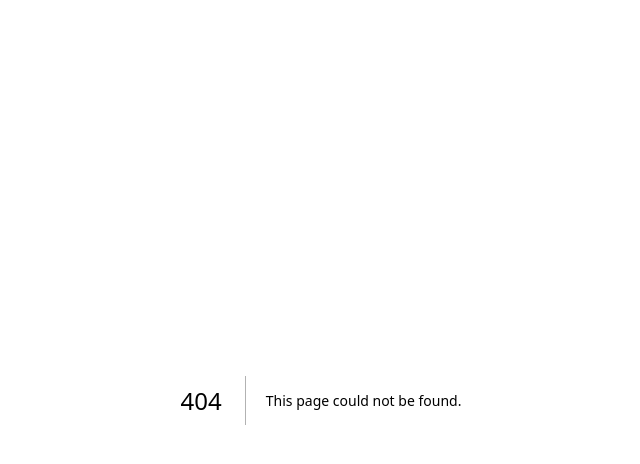
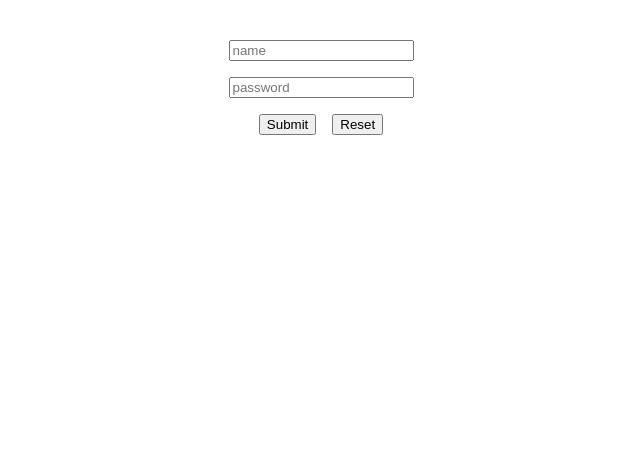
Before and after one commit to miladehghani/react-form-tutorial, a Next.js app: page /pure-html-form in a window 1280 px wide. Before the commit this address had no page. Shown: the top 464 px of the page, without its empty margins (319-959 px from the left). Built offline with nearby package versions, Linux system fonts and the light colour scheme.

Commit message:
Added pure html form example

```diff
--- a/src/pages/api/hello.ts
+++ /dev/null
@@ -1,13 +0,0 @@
-// Next.js API route support: https://nextjs.org/docs/api-routes/introduction
-import type { NextApiRequest, NextApiResponse } from 'next'
-
-type Data = {
-  name: string
-}
-
-export default function handler(
-  req: NextApiRequest,
-  res: NextApiResponse<Data>
-) {
-  res.status(200).json({ name: 'John Doe' })
-}
--- a/src/pages/index.tsx
+++ b/src/pages/index.tsx
@@ -1,118 +1,9 @@
-import Image from 'next/image'
-import { Inter } from 'next/font/google'
-
-const inter = Inter({ subsets: ['latin'] })
+import Link from "next/link";
 
 export default function Home() {
   return (
-    <main
-      className={`flex min-h-screen flex-col items-center justify-between p-24 ${inter.className}`}
-    >
-      <div className="z-10 max-w-5xl w-full items-center justify-between font-mono text-sm lg:flex">
-        <p className="fixed left-0 top-0 flex w-full justify-center border-b border-gray-300 bg-gradient-to-b from-zinc-200 pb-6 pt-8 backdrop-blur-2xl dark:border-neutral-800 dark:bg-zinc-800/30 dark:from-inherit lg:static lg:w-auto  lg:rounded-xl lg:border lg:bg-gray-200 lg:p-4 lg:dark:bg-zinc-800/30">
-          Get started by editing&nbsp;
-          <code className="font-mono font-bold">src/pages/index.tsx</code>
-        </p>
-        <div className="fixed bottom-0 left-0 flex h-48 w-full items-end justify-center bg-gradient-to-t from-white via-white dark:from-black dark:via-black lg:static lg:h-auto lg:w-auto lg:bg-none">
-          <a
-            className="pointer-events-none flex place-items-center gap-2 p-8 lg:pointer-events-auto lg:p-0"
-            href="https://vercel.com?utm_source=create-next-app&utm_medium=default-template-tw&utm_campaign=create-next-app"
-            target="_blank"
-            rel="noopener noreferrer"
-          >
-            By{' '}
-            <Image
-              src="/vercel.svg"
-              alt="Vercel Logo"
-              className="dark:invert"
-              width={100}
-              height={24}
-              priority
-            />
-          </a>
-        </div>
-      </div>
-
-      <div className="relative flex place-items-center before:absolute before:h-[300px] before:w-[480px] before:-translate-x-1/2 before:rounded-full before:bg-gradient-radial before:from-white before:to-transparent before:blur-2xl before:content-[''] after:absolute after:-z-20 after:h-[180px] after:w-[240px] after:translate-x-1/3 after:bg-gradient-conic after:from-sky-200 after:via-blue-200 after:blur-2xl after:content-[''] before:dark:bg-gradient-to-br before:dark:from-transparent before:dark:to-blue-700/10 after:dark:from-sky-900 after:dark:via-[#0141ff]/40 before:lg:h-[360px]">
-        <Image
-          className="relative dark:drop-shadow-[0_0_0.3rem_#ffffff70] dark:invert"
-          src="/next.svg"
-          alt="Next.js Logo"
-          width={180}
-          height={37}
-          priority
-        />
-      </div>
-
-      <div className="mb-32 grid text-center lg:max-w-5xl lg:w-full lg:mb-0 lg:grid-cols-4 lg:text-left">
-        <a
-          href="https://nextjs.org/docs?utm_source=create-next-app&utm_medium=default-template-tw&utm_campaign=create-next-app"
-          className="group rounded-lg border border-transparent px-5 py-4 transition-colors hover:border-gray-300 hover:bg-gray-100 hover:dark:border-neutral-700 hover:dark:bg-neutral-800/30"
-          target="_blank"
-          rel="noopener noreferrer"
-        >
-          <h2 className={`mb-3 text-2xl font-semibold`}>
-            Docs{' '}
-            <span className="inline-block transition-transform group-hover:translate-x-1 motion-reduce:transform-none">
-              -&gt;
-            </span>
-          </h2>
-          <p className={`m-0 max-w-[30ch] text-sm opacity-50`}>
-            Find in-depth information about Next.js features and API.
-          </p>
-        </a>
-
-        <a
-          href="https://nextjs.org/learn?utm_source=create-next-app&utm_medium=default-template-tw&utm_campaign=create-next-app"
-          className="group rounded-lg border border-transparent px-5 py-4 transition-colors hover:border-gray-300 hover:bg-gray-100 hover:dark:border-neutral-700 hover:dark:bg-neutral-800/30"
-          target="_blank"
-          rel="noopener noreferrer"
-        >
-          <h2 className={`mb-3 text-2xl font-semibold`}>
-            Learn{' '}
-            <span className="inline-block transition-transform group-hover:translate-x-1 motion-reduce:transform-none">
-              -&gt;
-            </span>
-          </h2>
-          <p className={`m-0 max-w-[30ch] text-sm opacity-50`}>
-            Learn about Next.js in an interactive course with&nbsp;quizzes!
-          </p>
-        </a>
-
-        <a
-          href="https://vercel.com/templates?framework=next.js&utm_source=create-next-app&utm_medium=default-template-tw&utm_campaign=create-next-app"
-          className="group rounded-lg border border-transparent px-5 py-4 transition-colors hover:border-gray-300 hover:bg-gray-100 hover:dark:border-neutral-700 hover:dark:bg-neutral-800/30"
-          target="_blank"
-          rel="noopener noreferrer"
-        >
-          <h2 className={`mb-3 text-2xl font-semibold`}>
-            Templates{' '}
-            <span className="inline-block transition-transform group-hover:translate-x-1 motion-reduce:transform-none">
-              -&gt;
-            </span>
-          </h2>
-          <p className={`m-0 max-w-[30ch] text-sm opacity-50`}>
-            Discover and deploy boilerplate example Next.js&nbsp;projects.
-          </p>
-        </a>
-
-        <a
-          href="https://vercel.com/new?utm_source=create-next-app&utm_medium=default-template-tw&utm_campaign=create-next-app"
-          className="group rounded-lg border border-transparent px-5 py-4 transition-colors hover:border-gray-300 hover:bg-gray-100 hover:dark:border-neutral-700 hover:dark:bg-neutral-800/30"
-          target="_blank"
-          rel="noopener noreferrer"
-        >
-          <h2 className={`mb-3 text-2xl font-semibold`}>
-            Deploy{' '}
-            <span className="inline-block transition-transform group-hover:translate-x-1 motion-reduce:transform-none">
-              -&gt;
-            </span>
-          </h2>
-          <p className={`m-0 max-w-[30ch] text-sm opacity-50`}>
-            Instantly deploy your Next.js site to a shareable URL with Vercel.
-          </p>
-        </a>
-      </div>
+    <main className="flex flex-col gap-5 p-8">
+      <Link href="/pure-html-form">Pure Html Form</Link>
     </main>
-  )
+  );
 }
--- /dev/null
+++ b/src/pages/pure-html-form.tsx
@@ -0,0 +1,38 @@
+import { FormEventHandler } from "react";
+
+export default function PureHTMLForm() {
+  const onSubmit: FormEventHandler<HTMLFormElement> = () => (event: any) => {
+    event.preventDefault();
+    let values: any = {};
+    const formData = new FormData(event.currentTarget);
+
+    formData.forEach((value, key) => {
+      values[key] = value;
+    });
+
+    console.log(values);
+  };
+
+  return (
+    <form
+      onSubmit={onSubmit}
+      onInvalid={(e) => {
+        console.log("onInvalid", e);
+      }}
+      className="flex flex-col gap-4 container items-center p-8"
+    >
+      <input type="text" name="name" placeholder="name" required min={5} />
+      <input
+        type="password"
+        name="password"
+        placeholder="password"
+        required
+        min={5}
+      />
+      <div className="space-x-4">
+        <button type="submit">Submit</button>
+        <button type="reset">Reset</button>
+      </div>
+    </form>
+  );
+}
--- a/src/styles/globals.css
+++ b/src/styles/globals.css
@@ -1,27 +1 @@
-@tailwind base;
-@tailwind components;
 @tailwind utilities;
-
-:root {
-  --foreground-rgb: 0, 0, 0;
-  --background-start-rgb: 214, 219, 220;
-  --background-end-rgb: 255, 255, 255;
-}
-
-@media (prefers-color-scheme: dark) {
-  :root {
-    --foreground-rgb: 255, 255, 255;
-    --background-start-rgb: 0, 0, 0;
-    --background-end-rgb: 0, 0, 0;
-  }
-}
-
-body {
-  color: rgb(var(--foreground-rgb));
-  background: linear-gradient(
-      to bottom,
-      transparent,
-      rgb(var(--background-end-rgb))
-    )
-    rgb(var(--background-start-rgb));
-}
```
Also changed, not shown: 1 other file (tests, documents, lock files or other folders).
